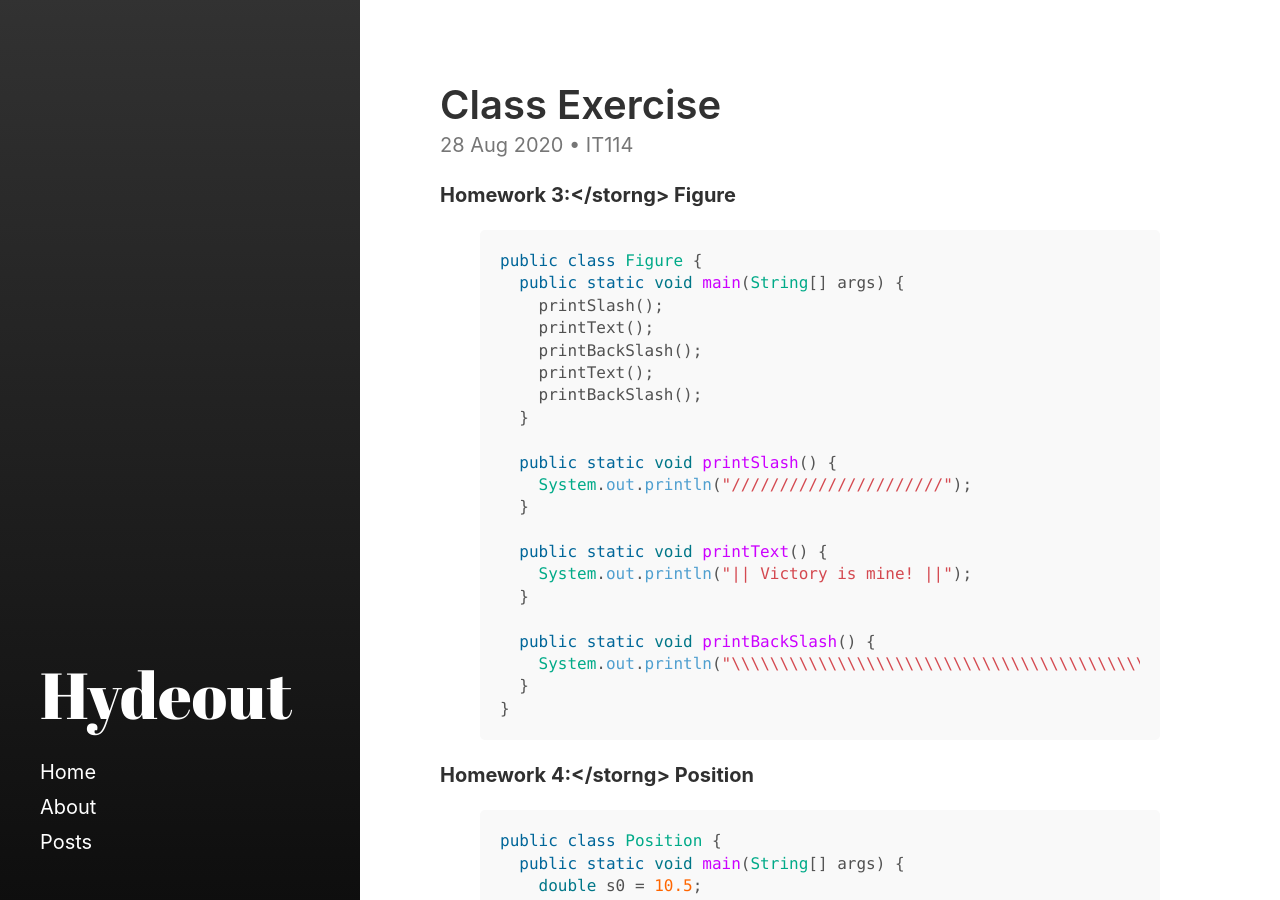
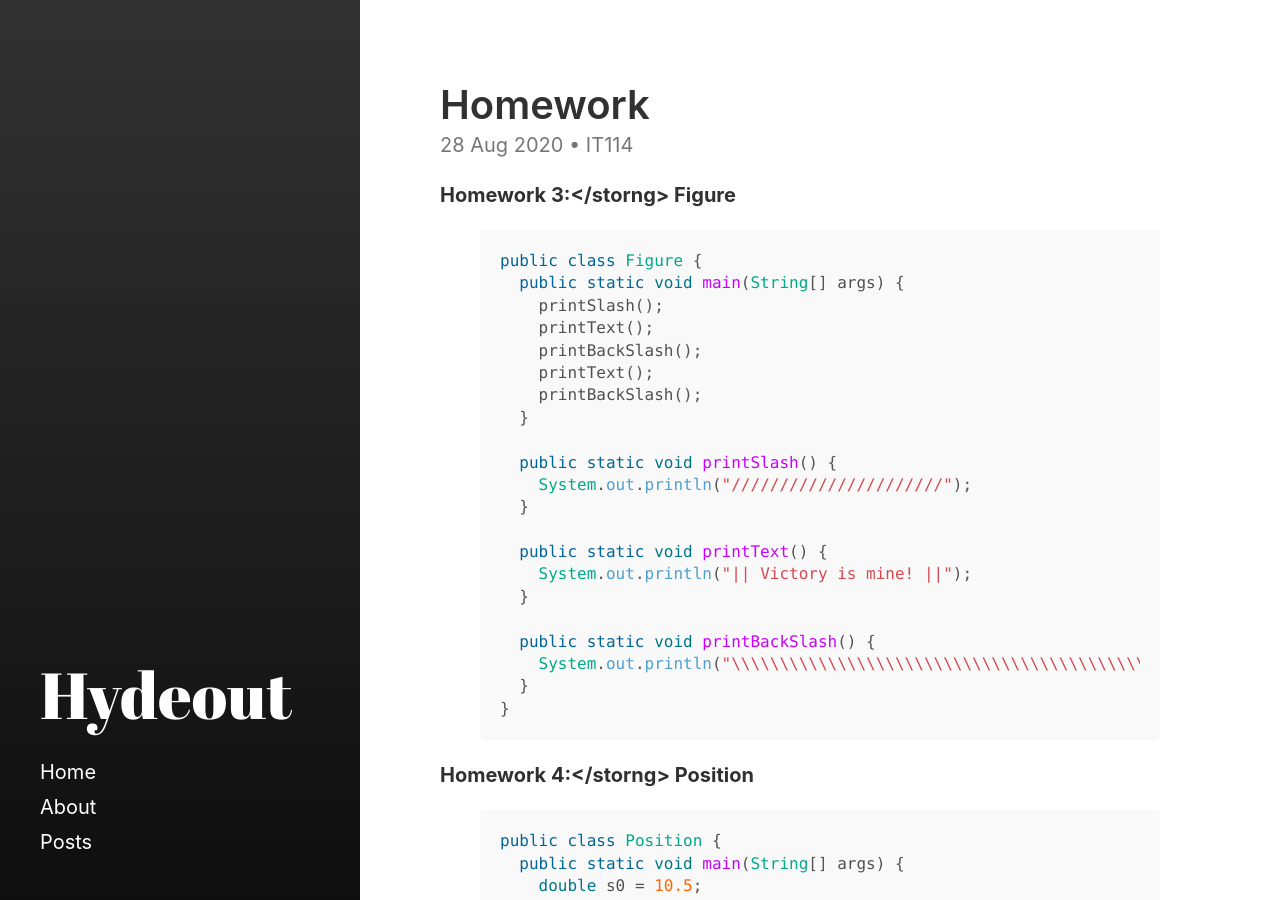
Before and after one commit to C13H12N4O2/C13H12N4O2.github.io, a Jekyll site: the page built from _posts/2020-08-28-13-59-Homework.md, in a window 1280 px wide and 900 px high. Built offline with Jekyll 4.4.1, drawn with Linux system fonts in a browser that asks for light colours.

Commit message:
Update 2020-08-28-13-59-Homework.md

```diff
--- a/_posts/2020-08-28-13-59-Homework.md
+++ b/_posts/2020-08-28-13-59-Homework.md
@@ -1,6 +1,6 @@
 ---
 layout: post
-title: "Class Exercise"
+title: "Homework"
 categories:
   - IT114
 tags:
```
